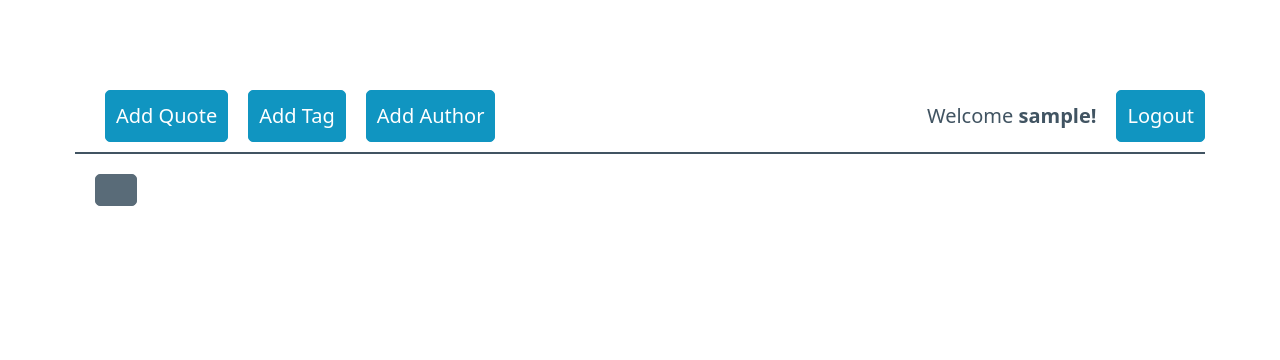
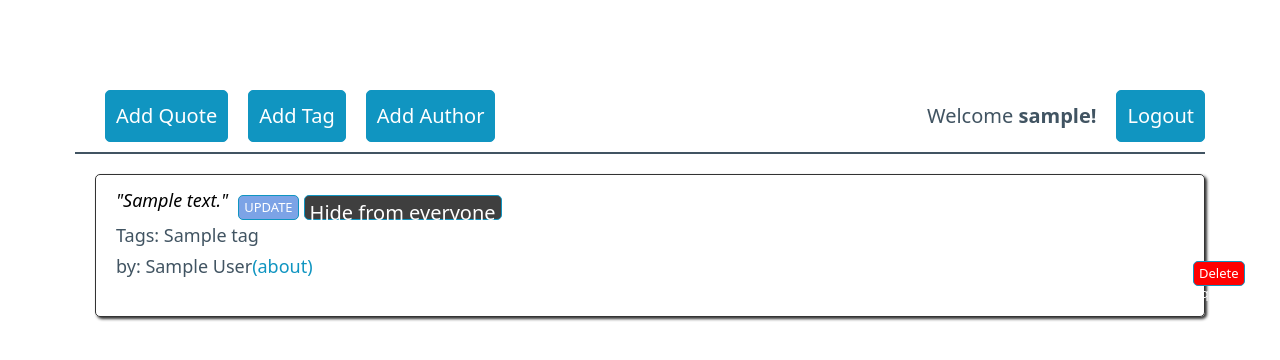
Before and after one commit to Krom4rd/web_10-13_homework, a Django app: page / in a window 1280 px wide. Shown: the top 360 px of the page. Run offline with Django 5.2, Linux system fonts and the light colour scheme; a user stored in the database is signed in; tables that the repository leaves empty hold one stand-in row (values such as "Sample post"); some libraries are stand-ins or nearby versions.

Commit message:
v 0.2
1.update quote.
2.quote Charfield(max_length=-1).
3.post and hide quote.
4.css

```diff
--- a/homework_10/quotes/forms.py
+++ b/homework_10/quotes/forms.py
@@ -18,7 +18,7 @@ class TagForm(ModelForm):
 class QuoteForm(ModelForm):
 
     # name = CharField(min_length=5, max_length=50, required=True, widget=TextInput())
-    description = CharField(min_length=10, max_length=150, required=True, widget=TextInput())
+    description = CharField(min_length=10, required=True, widget=TextInput())
 
     class Meta:
         model = Quote
@@ -32,7 +32,8 @@ class AuthorForm(ModelForm):
     full_name = CharField(min_length=5, max_length=100, required=True, widget=TextInput())
     born_date = DateField(widget=SelectDateWidget(years=range(1700, int(date.today().strftime("%Y"))+1),empty_label=("Select year","Select month","Select day")))
     born_location = CharField(min_length=6, max_length=255, required=True, widget=TextInput())
+    description = CharField(widget=TextInput())
 
     class Meta:
         model = Author
-        fields = ['full_name', 'born_date', 'born_location']
+        fields = ['full_name', 'born_date', 'born_location', 'description']
--- a/homework_10/quotes/models.py
+++ b/homework_10/quotes/models.py
@@ -20,11 +20,12 @@ class Author(models.Model):
     full_name = models.CharField(max_length=100)
     born_date = models.DateTimeField()
     born_location = models.CharField(max_length=255)
+    description = models.CharField()
     user = models.ForeignKey(User, on_delete=models.CASCADE, default=1)
 
     class Meta:
         constraints = [
-            models.UniqueConstraint(fields=['user','full_name', 'born_date', 'born_location'], name='author of username')
+            models.UniqueConstraint(fields=['user','full_name', 'born_date', 'born_location', 'description'], name='author of username')
         ]
 
     def __str__(self) -> str:
@@ -32,7 +33,7 @@ class Author(models.Model):
 
 
 class Quote(models.Model):
-    description = models.CharField(max_length=150, null=False)
+    description = models.CharField(null=False)
     done = models.BooleanField(default=False)
     created = models.DateTimeField(auto_now_add=True)
     tags = models.ManyToManyField(Tag)
--- a/homework_10/quotes/static/css/style.css
+++ b/homework_10/quotes/static/css/style.css
@@ -14,17 +14,36 @@
     box-shadow: 2px 2px 3px #333333;
 }
 
+.quote-discriotion-container{
+    display: flex;
+}
+
 .description {
     display: block;
     margin-top: 2px;
     margin-bottom: 2px;
     margin-left: 10px;
     margin-right: 10px;
+    max-width: 85%;
     font-size: large;
     font-style: italic;
+    color: #000000;
+
 }
 
 .mark_down_quote {
+    height: 25px;
+    margin-top: 10px;
+    margin-left: 10px;
+    padding: 2px 5px;
+    border-radius: 5px;
+    color: white;
+    font-size: small;
+    background-color: #7CA3E6;
+}
+
+.quote_update_button {
+    height: 25px;
     margin-top: 10px;
     padding: 2px 5px;
     border-radius: 5px;
@@ -33,25 +52,31 @@
     background-color: #7CA3E6;
 }
 
-.delete_quote {
+.quote-hide-button {
+    height: 25px;
     margin-top: 10px;
-    margin-left: 10px;
+    margin-left: 5px;
     padding: 2px 5px;
     border-radius: 5px;
     color: white;
     font-size: small;
-    background-color: #000000;
+    background-color: #3f3f3f;
+
 }
 
-.outline {
+.quote-autor-info {
+    display: flex;
+}
+
+.delete_quote {
+    height: 25px;
     margin-top: 10px;
-    margin-left: 10px;
+    margin-left: 80%;
     padding: 2px 5px;
     border-radius: 5px;
     color: white;
     font-size: small;
-    background-color: #7CA3E6;
-
+    background-color: #ff0000;
 }
 
 .quote_tags {
@@ -64,8 +89,8 @@
 }
 
 .quote_author {
-
-    display: block;
+    white-space: nowrap;
+    max-width: 80%;
     margin-top: 2px;
     margin-bottom: 2px;
     margin-left: 10px;
@@ -73,11 +98,34 @@
     font-size: large;
 }
 
-.quote_update_button {
-    margin-top: 10px;
-    padding: 2px 5px;
+
+
+.author-fullname-input {
+    border: #000000;
     border-radius: 5px;
-    color: white;
-    font-size: small;
-    background-color: #7CA3E6;
+
 }
+
+
+.author-form {
+    display: flex;
+    font-size: larger;
+}
+
+.author-fullname-input {
+    margin-left: 20px;
+}
+
+.author-born-location-input {
+    margin-left: 20px;
+}
+
+.author-description-input {
+    margin-left: 20px;
+    font-size: larger;
+}
+
+.author-born-date-input {
+    margin-left: 50px;
+
+}
--- a/homework_10/quotes/templates/quotes/index.html
+++ b/homework_10/quotes/templates/quotes/index.html
@@ -34,24 +34,46 @@
     {% for quote in quotes %}
     <ul>
         <li style="list-style-type: none">
-            {% if not quote.done %}
+            {% if quote.done %}
             <div class="quote_container" >
-                <h4 class="description">"{{ quote.description }}"</h4>
-                <p class="quote_tags">Tags: {{ quote.tags|tags }}</p>
-
-                <p class="quote_author">by: {{ quote.author|author }}<a class="author-details-href" href="{% url 'quotes:author_detail' quote.author|author_id %}">(about)</a></p>
-                <a class="outline" href="{% url 'quotes:detail' quote.id %}" role="button" > {{ quote.description }} </a>
+                <div class="quote-discriotion-container">
+                    <a class="description" href="{% url 'quotes:detail' quote.id %}">"{{ quote.description }}"</a>
+                    {% if request.user == quote.user %}
+                    <a class="quote_update_button" href="{% url 'quotes:quote_update' quote.id %}" role="button">UPDATE</a>
+                    <a class="quote-hide-button" href="{% url 'quotes:detail' quote.id %}" role="button" class="secondary"><p>Hide from everyone</p></a>
+                    {% endif %}
+                </div>
+                <div>
+                    <p class="quote_tags">Tags: {{ quote.tags|tags }}</p>
+                </div>
+                <div class="quote-autor-info">
+                    <p class="quote_author">by: {{ quote.author|author }}<a class="author-details-href" href="{% url 'quotes:author_detail' quote.author|author_id %}">(about)</a></p>
+                    {% if request.user == quote.user %}
+                    <button class="delete_quote" data-quote-id="{{ quote.id }}" onclick="confirmDelete(this.dataset.quoteId)">Delete quote</button>
+                    {% endif %}
+                </div>
+            </div>
+            {% else %}
                 {% if request.user == quote.user %}
-                    <a class="quote_update_button" href="{% url 'quotes:quote_update' quote.id %}" role="button">UPDATE</a>
-                    <a class="mark_down_quote" href="{% url 'quotes:set_done' quote.id %}" role="button" > Mark Done </a>
-                    <button class="delete_quote" data-quote-id="{{ quote.id }}" onclick="confirmDelete(this.dataset.quoteId)">Delete quote</button>
-                    {% comment %}  {% endcomment %}
-
+                <div class="quote_container" >
+                    <div class="quote-discriotion-container">
+                        <a class="description" href="{% url 'quotes:detail' quote.id %}">"{{ quote.description }}"</a>
+                        {% if request.user == quote.user %}
+                        <a class="quote_update_button" href="{% url 'quotes:quote_update' quote.id %}" role="button">UPDATE</a>
+                        <a class="mark_down_quote" href="{% url 'quotes:set_done' quote.id %}" role="button" > Post for all </a>
+                        {% endif %}
+                    </div>
+                    <div>
+                        <p class="quote_tags">Tags: {{ quote.tags|tags }}</p>
+                    </div>
+                    <div class="quote-autor-info">
+                        <p class="quote_author">by: {{ quote.author|author }}<a class="author-details-href" href="{% url 'quotes:author_detail' quote.author|author_id %}">(about)</a></p>
+                        {% if request.user == quote.user %}
+                        <button class="delete_quote" data-quote-id="{{ quote.id }}" onclick="confirmDelete(this.dataset.quoteId)">Delete quote</button>
+                        {% endif %}
+                    </div>
+                </div>
                 {% endif %}
-                {% else %}
-                <a href="{% url 'quotes:detail' quote.id %}" role="button" class="secondary"><s>{{ quote.name }}</s></a>
-
-            </div>
             {% endif %}
         </li>
     </ul>
--- a/homework_10/quotes/urls.py
+++ b/homework_10/quotes/urls.py
@@ -4,7 +4,8 @@ from . import views
 app_name = 'quotes'
 
 urlpatterns = [
-    path('', views.main, name='main'),
+    path('', views.index, name='index'),
+    path('index/', views.index, name='index'),
     path('author/', views.author, name='author'),
     path('author_detail/<int:author_id>', views.author_datail, name='author_detail'),
     path('tag/', views.tag, name='tag'),
--- a/homework_10/quotes/views.py
+++ b/homework_10/quotes/views.py
@@ -1,22 +1,20 @@
 from django.contrib.auth.decorators import login_required
 from django.shortcuts import render, redirect, get_object_or_404
 from django.views.generic.edit import UpdateView
-from django.urls import reverse_lazy
+from django.urls import reverse_lazy, reverse
 
 from .forms import TagForm, QuoteForm, AuthorForm
 from .models import Tag, Quote, Author
 
-# def user_quote_rights(request, quote_id):
-#     def decorator(*args,**quargs):
-
-#     if request.user.id == Quote.objects.get(pk=quote_id):
-#         return decorator(foo)
-
-
-def main(request):
-    # notes = Note.objects.filter(user=request.user).all() if request.user.is_authenticated else []
+def index(request):
     quotes = Quote.objects.filter().all()
     return render(request, 'quotes/index.html', {"quotes": quotes})
+
+class UpdateQuote(UpdateView):
+    model = Quote
+    fields = ["description"]
+    template_name_suffix = "_update_form"
+    success_url = reverse_lazy('quotes:index')
 
 def tag(request):
     if request.method == 'POST':
@@ -25,7 +23,7 @@ def tag(request):
             tag = form.save(commit=False)
             tag.user = request.user
             tag.save()
-            return redirect(to='quotes:main')
+            return redirect(to='quotes:index')
         else:
             return render(request, 'quotes/tag.html', {'form': form})
 
@@ -41,13 +39,13 @@ def detail(request, quote_id):
 @login_required
 def set_done(request, quote_id):
     Quote.objects.filter(pk=quote_id, user=request.user).update(done=True)
-    return redirect(to='quotes:main')
+    return redirect(to='quotes:index')
 
 
 @login_required
 def delete_quote(request, quote_id):
     Quote.objects.get(pk=quote_id, user=request.user).delete()
-    return redirect(to='quotes:main')
+    return redirect(to='quotes:index')
 
 def search_by_tag(request, tag_name):
     quotes = Quote.objects.filter(tags__name=tag_name)
@@ -61,7 +59,7 @@ def author(request):
             new_author.user = request.user
             new_author.save()
 
-            return redirect(to='quotes:main')
+            return redirect(to='quotes:index')
         else:
             return render(request, 'quotes/author.html', {'form': form})
 
@@ -87,7 +85,7 @@ def quote(request):
                 new_quote.author.add(author)
 
 
-            return redirect(to='quotes:main')
+            return redirect(to='quotes:index')
         else:
             return render(request, 'quotes/quote.html', {"tags": tags, "authors": authors, 'form': form})
 
@@ -96,15 +94,4 @@ def quote(request):
 def author_datail(request, author_id):
 
     author = get_object_or_404(Author, pk = author_id)
-    print("%" * 40)
-    print(author_id, type(author_id))
-    print("%" * 40)
-    print(author, type(author), author.born_date)
     return render(request, "quotes/author_detail.html", {"author": author})
-
-
-class UpdateQuote(UpdateView):
-    model = Quote
-    fields = ["description"]
-    template_name_suffix = "_update_form"
-    success_url = reverse_lazy("index")
```
Also changed, not shown: homework_10/quotes/templates/quotes/author.html (+17 -7 lines), homework_10/quotes/templates/quotes/author_detail.html (+4 -3 lines), homework_10/quotes/migrations/0001_initial.py, homework_10/quotes/migrations/0002_alter_quote_description.py (added), homework_10/quotes/migrations/0002_remove_quote_author_quote_author.py (deleted).
